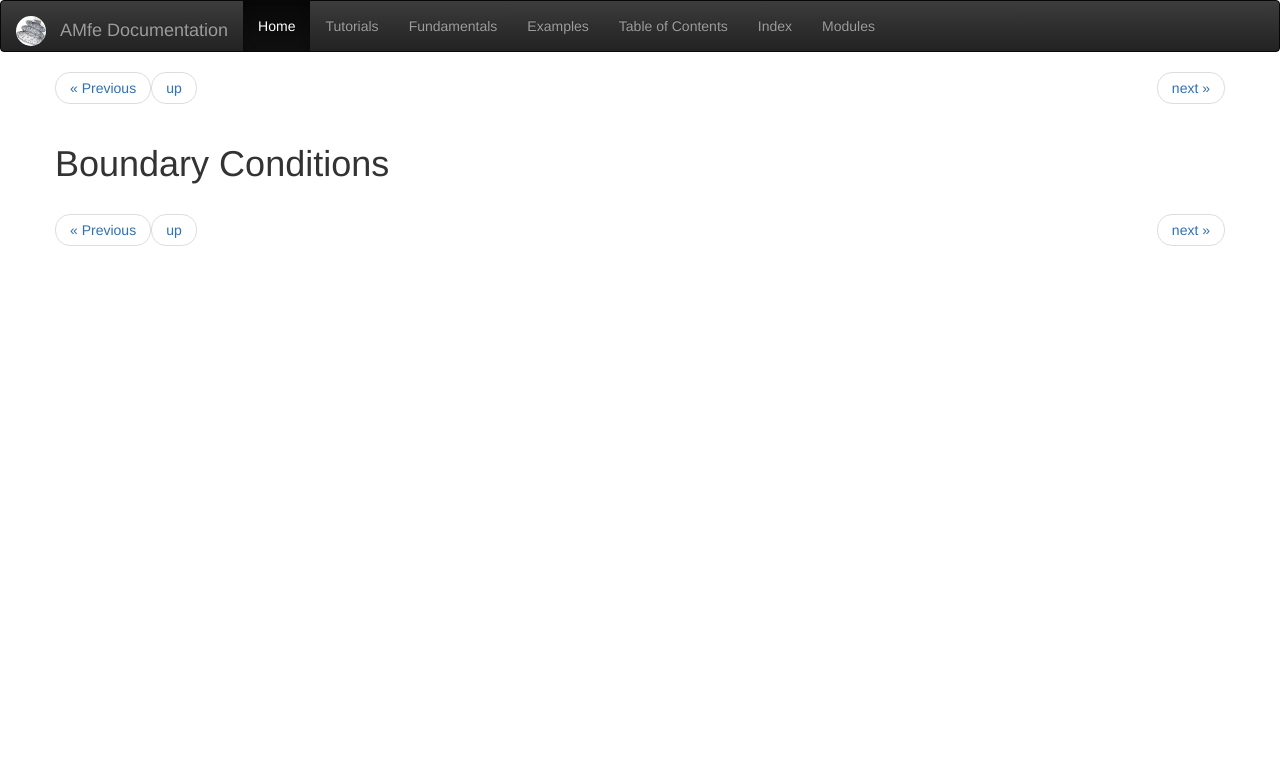
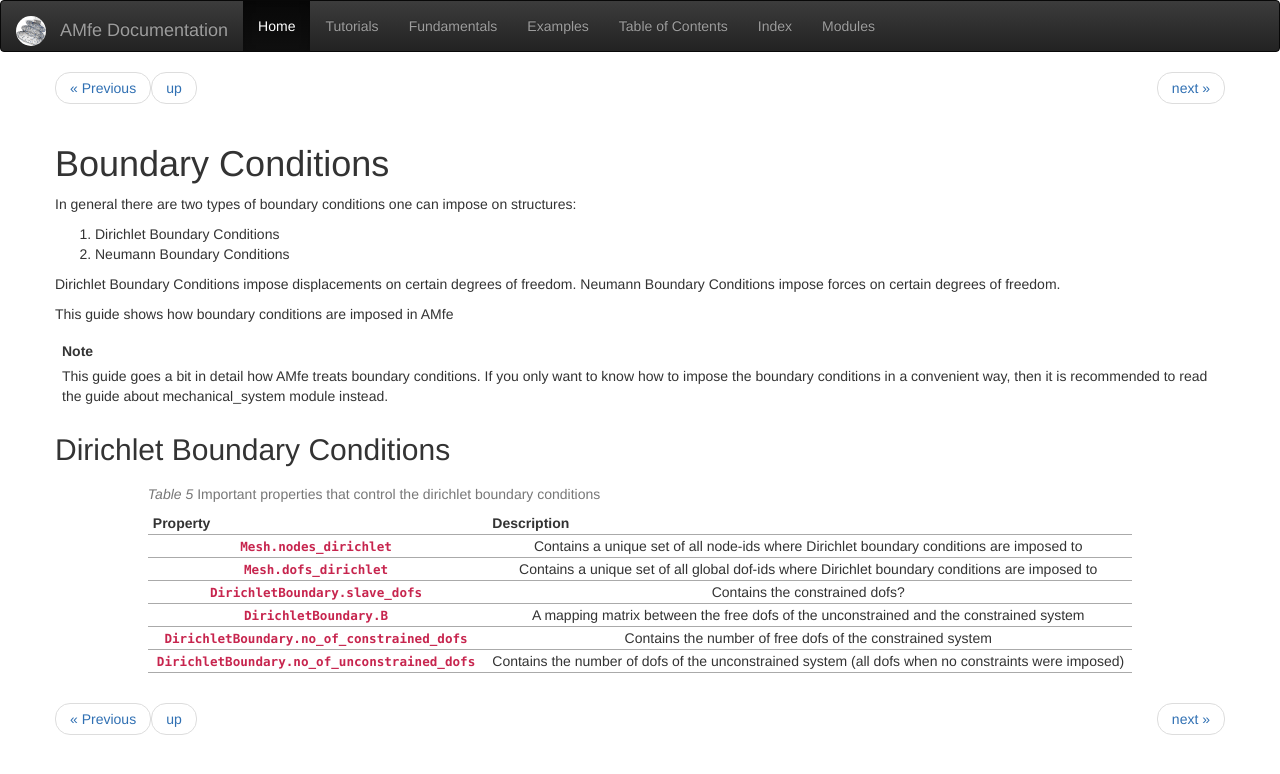
Before and after one commit to AppliedMechanics/AMfe, a Sphinx documentation site: the page built from docs/chapters/fundamentals/boundary_conditions.rst, in a window 1280 px wide. Shown: the top 774 px of the page. Built offline with Sphinx 7.4.7, drawn with Linux system fonts in a browser that asks for light colours; pages that are not in the unit, such as notebooks, are missing from menus.

Commit message:
Added a bit to boundary_conditions-documentation

```diff
--- a/docs/chapters/fundamentals/boundary_conditions.rst
+++ b/docs/chapters/fundamentals/boundary_conditions.rst
@@ -1,2 +1,45 @@
 Boundary Conditions
 ===================
+
+In general there are two types of boundary conditions one can impose on structures:
+
+1. Dirichlet Boundary Conditions
+2. Neumann Boundary Conditions
+
+Dirichlet Boundary Conditions impose displacements on certain degrees of freedom.
+Neumann Boundary Conditions impose forces on certain degrees of freedom.
+
+This guide shows how boundary conditions are imposed in AMfe
+
+.. note::
+
+    This guide goes a bit in detail how AMfe treats boundary conditions. If you only want to know how to impose the
+    boundary conditions in a convenient way, then it is recommended to read the guide about mechanical_system module
+    instead.
+
+
+
+Dirichlet Boundary Conditions
+-----------------------------
+
+
+
+.. _tab_mesh_no_properties:
+
+.. table:: Important properties that control the dirichlet boundary conditions
+
+    +-----------------------------------------------------------------------------------------------------------------+------------------------------------------------------------------------------------------------------------------------+
+    | Property                                                                                                        | Description                                                                                                            |
+    +=================================================================================================================+========================================================================================================================+
+    | :py:attr:`Mesh.nodes_dirichlet<amfe.mesh.Mesh.nodes_dirichlet>`                                                 | Contains a unique set of all node-ids where Dirichlet boundary conditions are imposed to                               |
+    +-----------------------------------------------------------------------------------------------------------------+------------------------------------------------------------------------------------------------------------------------+
+    | :py:attr:`Mesh.dofs_dirichlet<amfe.mesh.Mesh.dofs_dirichlet>`                                                   | Contains a unique set of all global dof-ids where Dirichlet boundary conditions are imposed to                         |
+    +-----------------------------------------------------------------------------------------------------------------+------------------------------------------------------------------------------------------------------------------------+
+    | :py:attr:`DirichletBoundary.slave_dofs<amfe.boundary.DirichletBoundary.slave_dofs>`                             | Contains the constrained dofs?                                                                                         |
+    +-----------------------------------------------------------------------------------------------------------------+------------------------------------------------------------------------------------------------------------------------+
+    | :py:attr:`DirichletBoundary.B<amfe.boundary.DirichletBoundary.B>`                                               | A mapping matrix between the free dofs of the unconstrained and the constrained system                                 |
+    +-----------------------------------------------------------------------------------------------------------------+------------------------------------------------------------------------------------------------------------------------+
+    | :py:attr:`DirichletBoundary.no_of_constrained_dofs<amfe.boundary.DirichletBoundary.no_of_constrained_dofs>`     | Contains the number of free dofs of the constrained system                                                             |
+    +-----------------------------------------------------------------------------------------------------------------+------------------------------------------------------------------------------------------------------------------------+
+    | :py:attr:`DirichletBoundary.no_of_unconstrained_dofs<amfe.boundary.DirichletBoundary.no_of_unconstrained_dofs>` | Contains the number of dofs of the unconstrained system (all dofs when no constraints were imposed)                    |
+    +-----------------------------------------------------------------------------------------------------------------+------------------------------------------------------------------------------------------------------------------------+
```
